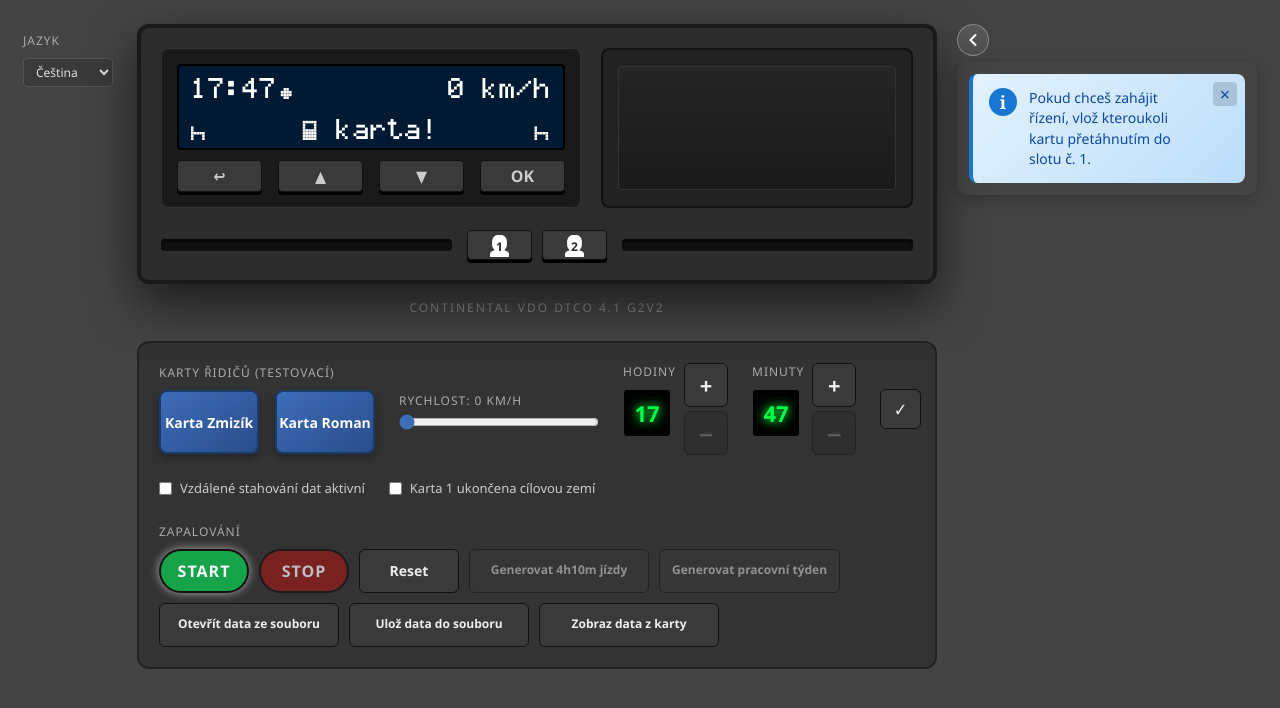
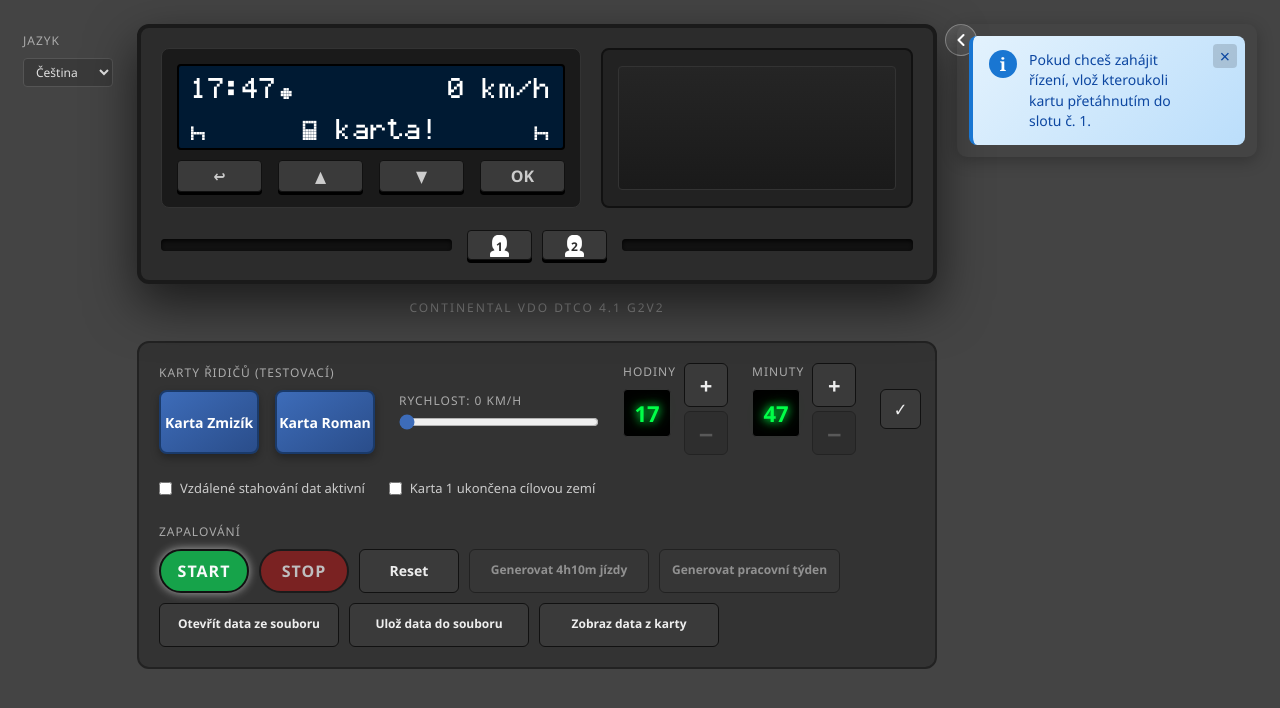
Before and after one commit to lukaszmizik/tcosimulator, a React (Vite) app: page / in a window 1280 px wide. Shown: the top 708 px of the page. Built offline with nearby package versions, Linux system fonts and the light colour scheme.

Commit message:
oprava infoboxu

```diff
--- a/src/App.tsx
+++ b/src/App.tsx
@@ -3056,7 +3056,8 @@ export default function App() {
           <option value="ru">Русский</option>
         </select>
       </div>
-      <div className="device-column" style={{ display: 'flex', flexDirection: 'column', alignItems: 'center', flexShrink: 0, position: 'relative' }}>
+      <div className="device-column">
+      <div className="vdo-with-toggle">
       <div
         ref={vdoWrapperRef}
         className="vdo-wrapper"
@@ -3231,11 +3232,9 @@ export default function App() {
           onCardDragStart={handleCardDragStart}
         />
       </div>
-
-      <div className={`info-panels-wrapper info-panels-wrapper--attached ${infoPanelsCollapsed ? 'info-panels-wrapper--collapsed' : ''}`}>
         <button
           type="button"
-            className="info-panels-toggle"
+          className="info-panels-toggle info-panels-toggle--at-tacho"
           onClick={() => setInfoPanelsCollapsed((c) => !c)}
           aria-label={infoPanelsCollapsed ? t.ui.expandInfoboxes : t.ui.collapseInfoboxes}
           aria-expanded={!infoPanelsCollapsed}
@@ -3246,6 +3245,9 @@ export default function App() {
             </svg>
           </span>
         </button>
+      </div>
+
+      <div className={`info-panels-wrapper info-panels-wrapper--attached ${infoPanelsCollapsed ? 'info-panels-wrapper--collapsed' : ''}`}>
           {infoPanelsCollapsed ? (
             <div className="info-panels-strip">
               <InfoPanel items={infoPanelItems} resetTrigger={infoPanelResetTrigger} symbolMap={symbolMap} collapsed />
--- a/src/index.css
+++ b/src/index.css
@@ -520,10 +520,23 @@ body {
   transform: translateY(2px);
 }
 
-/* Sloupec přístroje – fixní šířka, rezerva vpravo pro infoboxy (nepřekrývají přístroj) */
+/* Sloupec přístroje – tachograf má fixní místo; infoboxy jsou vpravo v rezervované oblasti (tachograf se nepohybuje) */
 .device-column {
+  position: relative;
   flex-shrink: 0;
   padding-right: 320px;
+}
+
+/* Obal tachografu + šipka rozbalení (šipka vpravo vedle těla přístroje) */
+.vdo-with-toggle {
+  position: relative;
+  flex-shrink: 0;
+}
+
+.info-panels-toggle--at-tacho {
+  position: absolute;
+  right: -40px;
+  top: 0;
 }
 
 .vdo-wrapper {
@@ -1574,6 +1587,7 @@ body {
   z-index: 10;
 }
 /* Přimknutý k pravému okraji přístroje – jen obsah zachytává kliky, zbytek propouští na tlačítka */
+/* Infoboxy vpravo – absolutní pozice, aby rozbalení/sbalení neposunulo tachograf */
 .info-panels-wrapper--attached {
   position: absolute;
   right: 0;
```
Lines whose indentation alone changed are shown as unchanged.
